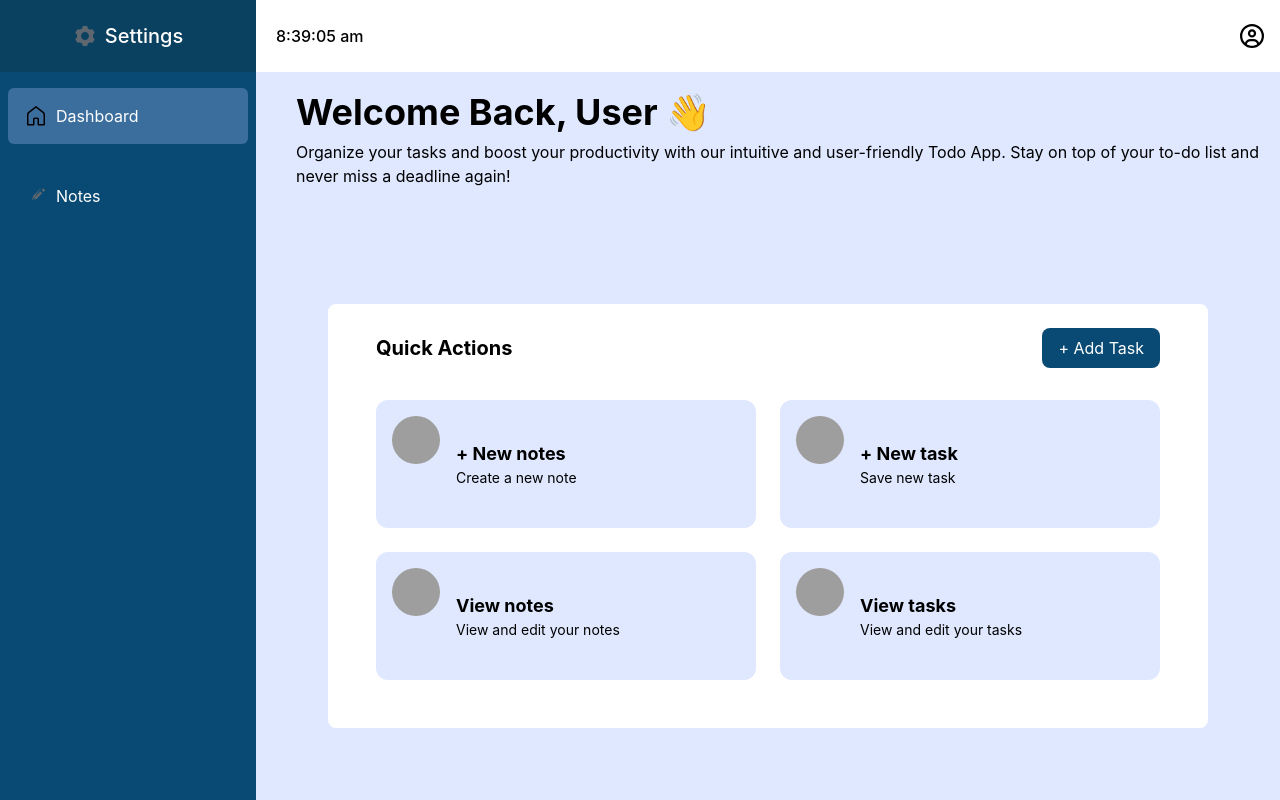
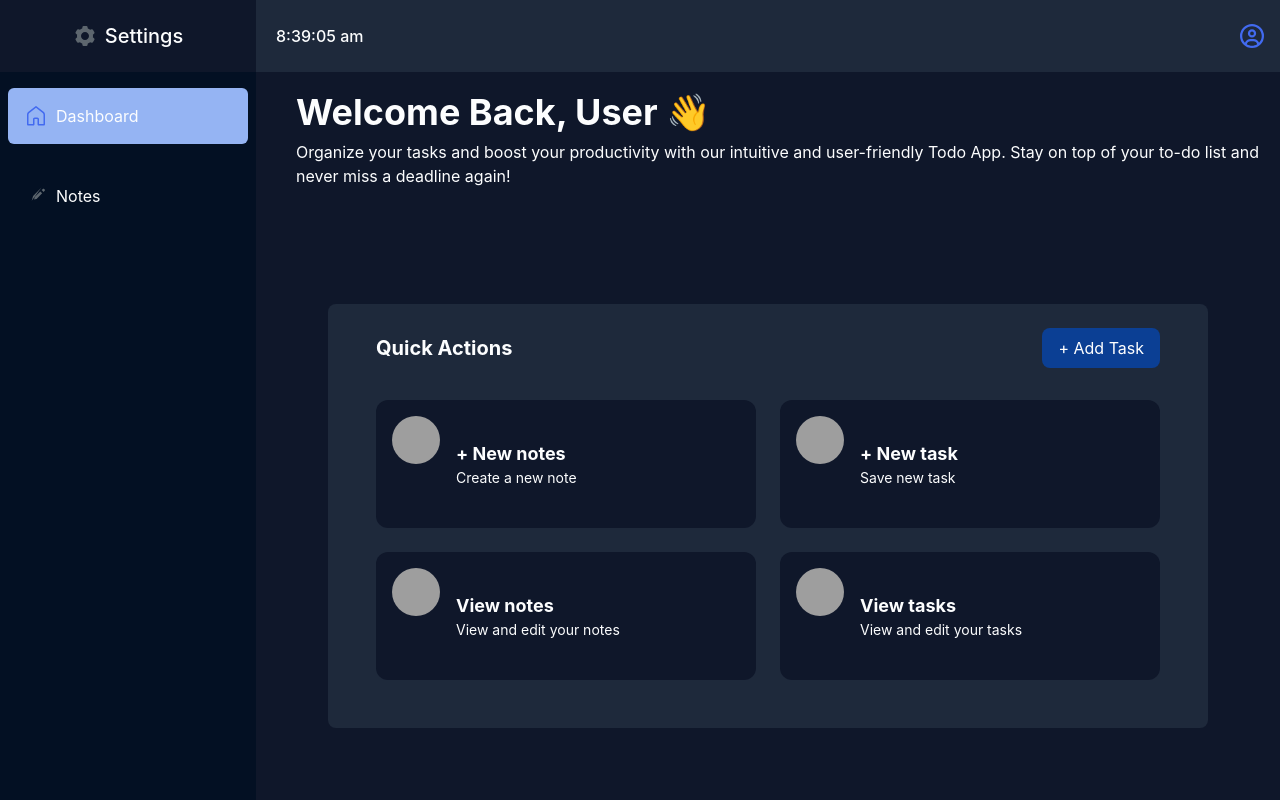
Before and after one commit to Debanjan2007/react-to-do, a React (Vite) app: page / in a window 1280 px wide. Built offline with nearby package versions, Linux system fonts and the light colour scheme; grey boxes are pictures that could not be loaded.

Commit message:
Update css dark theme for pages

```diff
--- a/index.html
+++ b/index.html
@@ -1,5 +1,5 @@
 <!doctype html>
-<html lang="en">
+<html lang="en" class="dark">
   <head>
     <meta charset="UTF-8" />
     <link rel="icon" type="image/svg+xml" href="/favicon.svg" />
--- a/src/components/Hero/DashBoard.jsx
+++ b/src/components/Hero/DashBoard.jsx
@@ -14,7 +14,7 @@ const GridHelper = ({ logo, title, description }) => {
 
 export default function DashBoard() {
     return <>
-        <div className="container bg-background w-vh bg-background h-full flex flex-col gap-4 items-start justify-start">
+        <div className="container bg-background w-vh bg-background h-full flex flex-col text-ui-text gap-4 items-start justify-start">
             <div className="text-container w-full h-auto pt-3 pb-3 pl-10 pr-4 mt-2 flex flex-col gap-2">
                 <h1 className="text-4xl font-bold text-title">Welcome Back, User 👋</h1>
                 <p className="text-md text-text">Organize your tasks and boost your productivity with our intuitive and user-friendly Todo App. Stay on top of your to-do list and never miss a deadline again!</p>
--- a/src/components/Navbar/Navbar.jsx
+++ b/src/components/Navbar/Navbar.jsx
@@ -5,7 +5,7 @@ export default function Navbar() {
     const time = useClock();
     return <>
         <div className="container h-18 w-full bg-primary p-2">
-            <div className="flex-container w-full h-full bg-primary flex flex-row justify-between items-center gap-2">
+            <div className="flex-container w-full h-full bg-primary text-ui-text flex flex-row justify-between items-center gap-2">
                 <div className="time h-full pl-3 pr-3 flex items-center justify-center font-medium">{time}</div>
                 <div className="profile h-full pr-2 pl-2 flex items-center justify-center font-medium text-xl"><UserSvg /></div>
             </div>
--- a/src/index.css
+++ b/src/index.css
@@ -1,4 +1,6 @@
 @import "tailwindcss";
+
+@variant dark (&:where(.dark, .dark *));
 
 :root{
   --background: #dfe8fe;
@@ -12,12 +14,19 @@
   --sidebar: #084A74;
   --sidebar-top: #0A4160;
   --delete-button: #ed5853;
-  --dark-sidebar: #031023;
-  --dark-button-hover:#16284D;
-  --dark-button: #0B3F94;
-  --dark-button-text: #FCFDFE;
-  --dark-svg: #5E676F;
-  --dark-svg-hover: #426AF0;
+  --ui-text: #000;
+}
+.dark{
+  --sidebar: #031023;
+  --button-hover:#95b4f3;
+  --button: #0B3F94;
+  --button-text: #FCFDFE;
+  --svg: #5d666e;
+  --svg-hover: #426AF0;
+  --primary: #1e293b;
+  --background: #0f172a;
+  --sidebar-top: #0f172a;
+  --ui-text:#FCFDFE;
 }
 
 @theme inline {
@@ -32,10 +41,5 @@
   --color-sidebar: var(--sidebar);
   --color-sidebar-top: var(--sidebar-top);
   --color-delete-btn: var(--delete-button);
-  --color-dark-sidebar: var(--dark-sidebar);
-  --color-dark-btn: var(--dark-button)
-  --color-dark-btn-hover: var(--dark-button-hover)
-  --color-dark-btn-text: var(--dark-btn-text)
-  --color-dark-svg: var(--dark-svg)
-  --color-dark-svg-hover: var(--dark-svg-hover)
+  --color-ui-text: var(--ui-text)
 }
```
